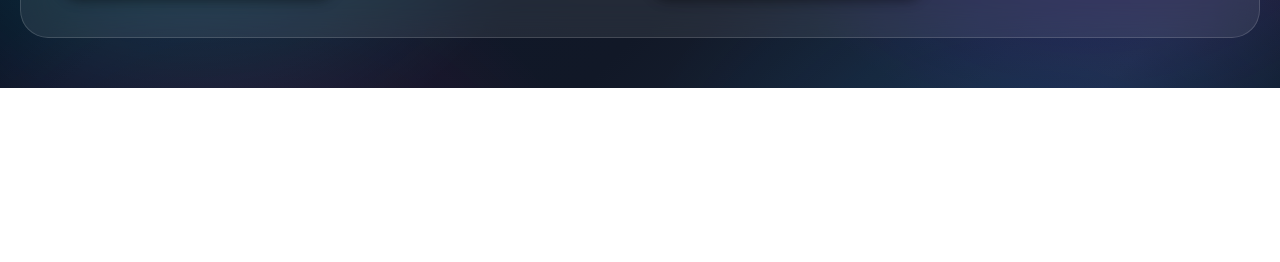
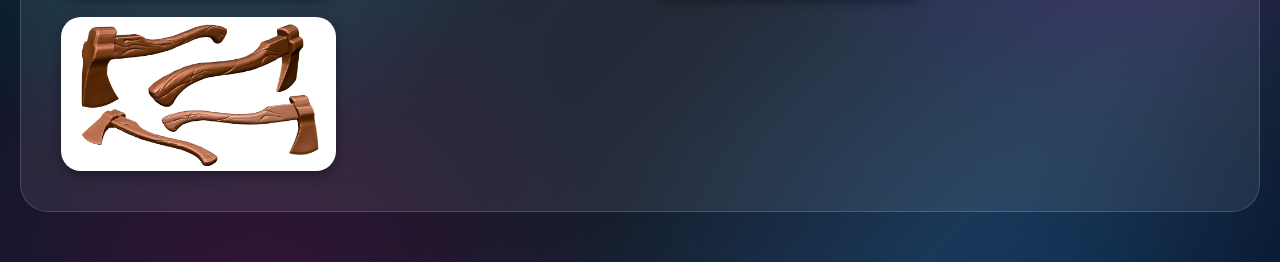
Before and after one commit to 3DRet/Portfolio-3D, a plain HTML site: page index.html in a window 1280 px wide. Shown: the part 2770-3032 px from the top of the page. Before the commit the page ends 2858 px from the top, so only its background shows below. Drawn offline with Linux system fonts and the light colour scheme.

Commit message:
Update index.html

```diff
--- a/index.html
+++ b/index.html
@@ -228,7 +228,8 @@ const myPhotoUrls = [
     "45.jpg",
     "46.jpg",
     "47.jpg",
-    "48.jpg"
+    "48.jpg",
+    "49.jpg"
 
 ];
 
```
